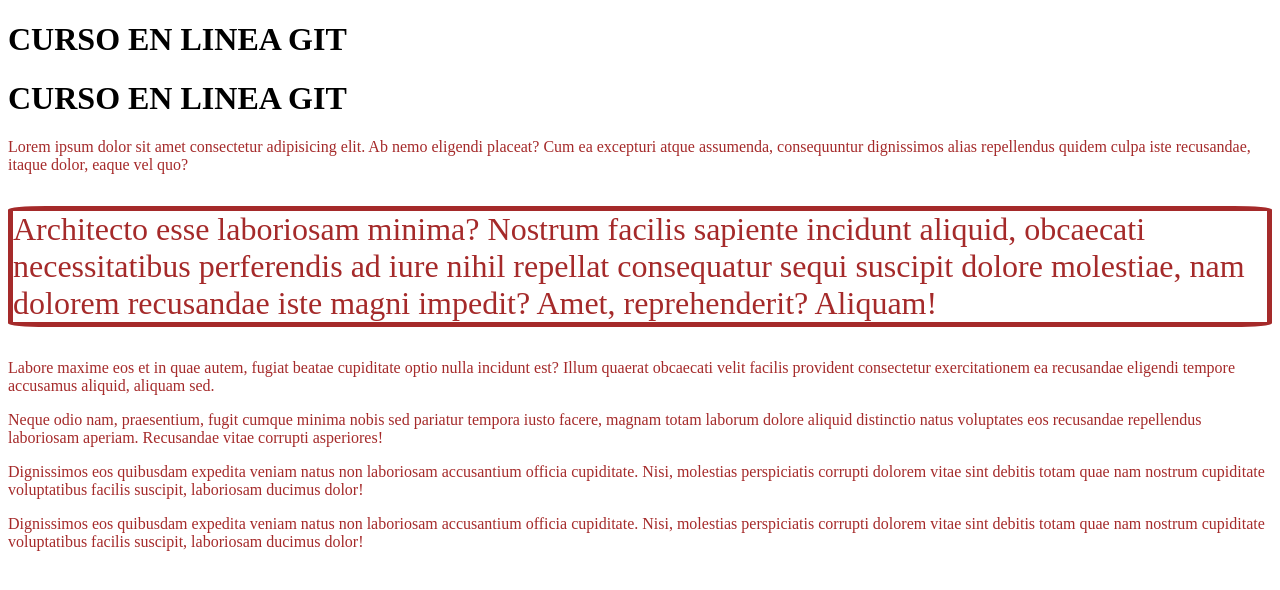
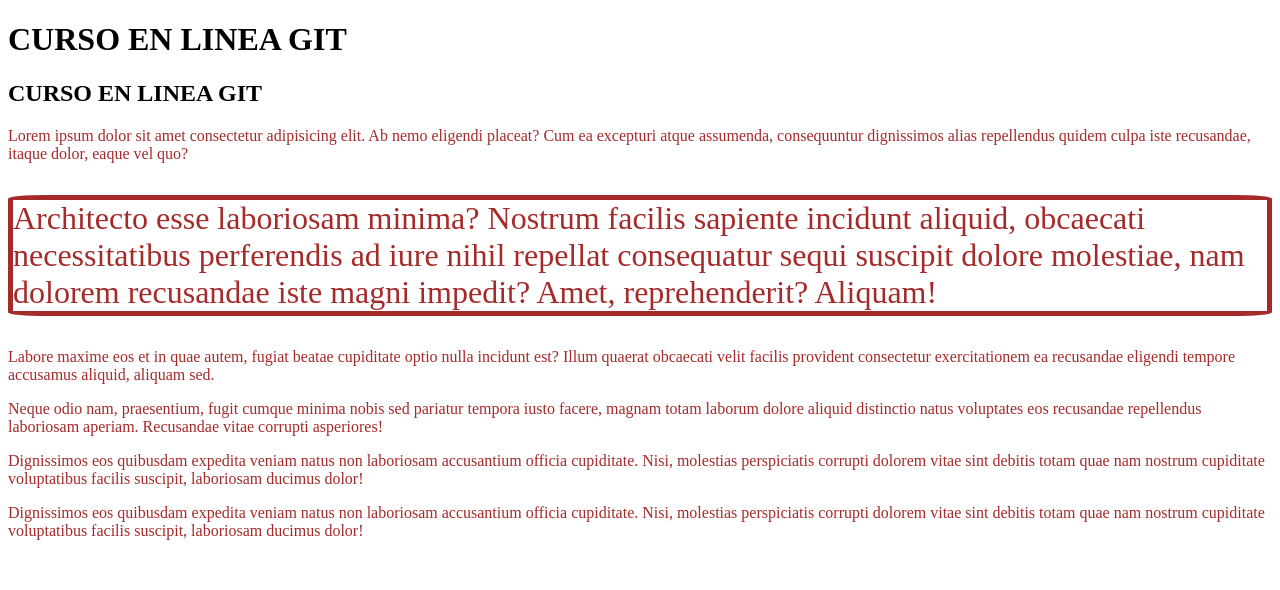
Before and after one commit to hgvaldesc/CursoGit, a plain HTML site: page index.html in a window 1280 px wide. Drawn offline with Linux system fonts and the light colour scheme.

Commit message:
se cambia 2do. titulo h1 a h2

```diff
--- a/index.html
+++ b/index.html
@@ -9,7 +9,7 @@
 </head>
 <body>
     <h1>CURSO EN LINEA GIT</h1>
-    <h1>CURSO EN LINEA GIT</h1>
+    <h2>CURSO EN LINEA GIT</h2>
     <p>Lorem ipsum dolor sit amet consectetur adipisicing elit. Ab nemo eligendi placeat? Cum ea excepturi atque assumenda, consequuntur dignissimos alias repellendus quidem culpa iste recusandae, itaque dolor, eaque vel quo?</p>
     <p class="bold">Architecto esse laboriosam minima? Nostrum facilis sapiente incidunt aliquid, obcaecati necessitatibus perferendis ad iure nihil repellat consequatur sequi suscipit dolore molestiae, nam dolorem recusandae iste magni impedit? Amet, reprehenderit? Aliquam!</p>
     <p>Labore maxime eos et in quae autem, fugiat beatae cupiditate optio nulla incidunt est? Illum quaerat obcaecati velit facilis provident consectetur exercitationem ea recusandae eligendi tempore accusamus aliquid, aliquam sed.</p>
```
